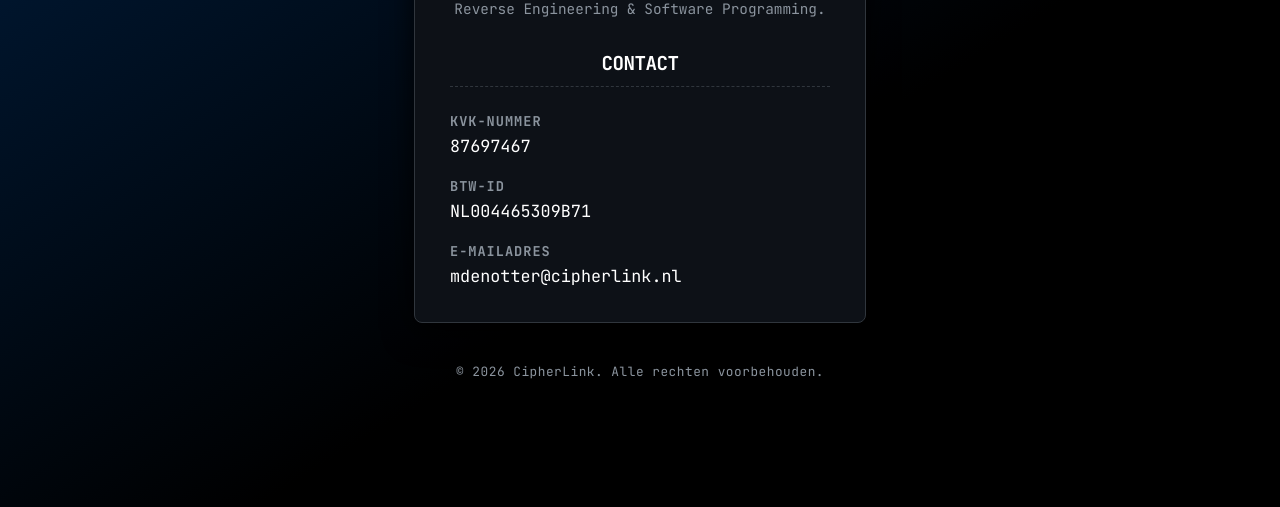
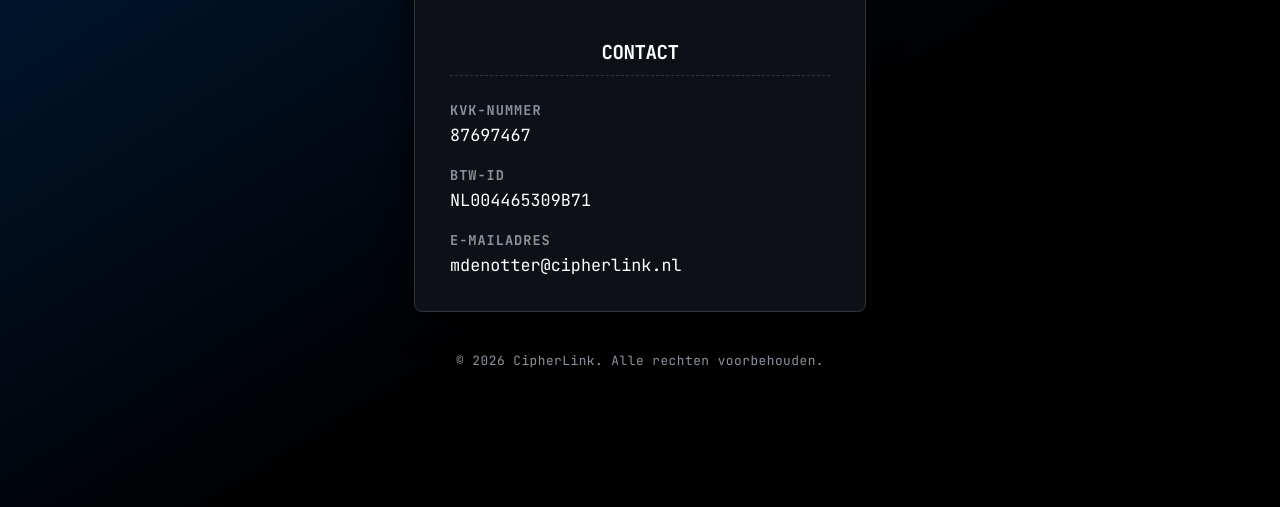
Before and after one commit to cipherlink-nl/site, a plain HTML site: page index.html in a window 1280 px wide. Shown: the part 293-800 px from the top of the page. Drawn offline with Linux system fonts and the light colour scheme.

Commit message:
text update

```diff
--- a/index.html
+++ b/index.html
@@ -3,8 +3,8 @@
 <head>
     <meta charset="UTF-8">
     <meta name="viewport" content="width=device-width, initial-scale=1.0">
-    <meta name="description" content="CipherLink - Reverse Engineering & Software Programming.">
-    <title>CipherLink - Reverse Engineering & Software Programming</title>
+    <meta name="description" content="CipherLink">
+    <title>CipherLink</title>
     <link rel="icon" type="image/png" href="favicon.png">
     <link rel="preconnect" href="https://fonts.googleapis.com">
     <link rel="preconnect" href="https://fonts.gstatic.com" crossorigin>
@@ -153,7 +153,6 @@
     <img src="cipherlink_logo.png" alt="CipherLink Logo" class="logo">
 
     <div class="description">
-        Reverse Engineering & Software Programming.
     </div>
 
     <h1>Contact</h1>
```
